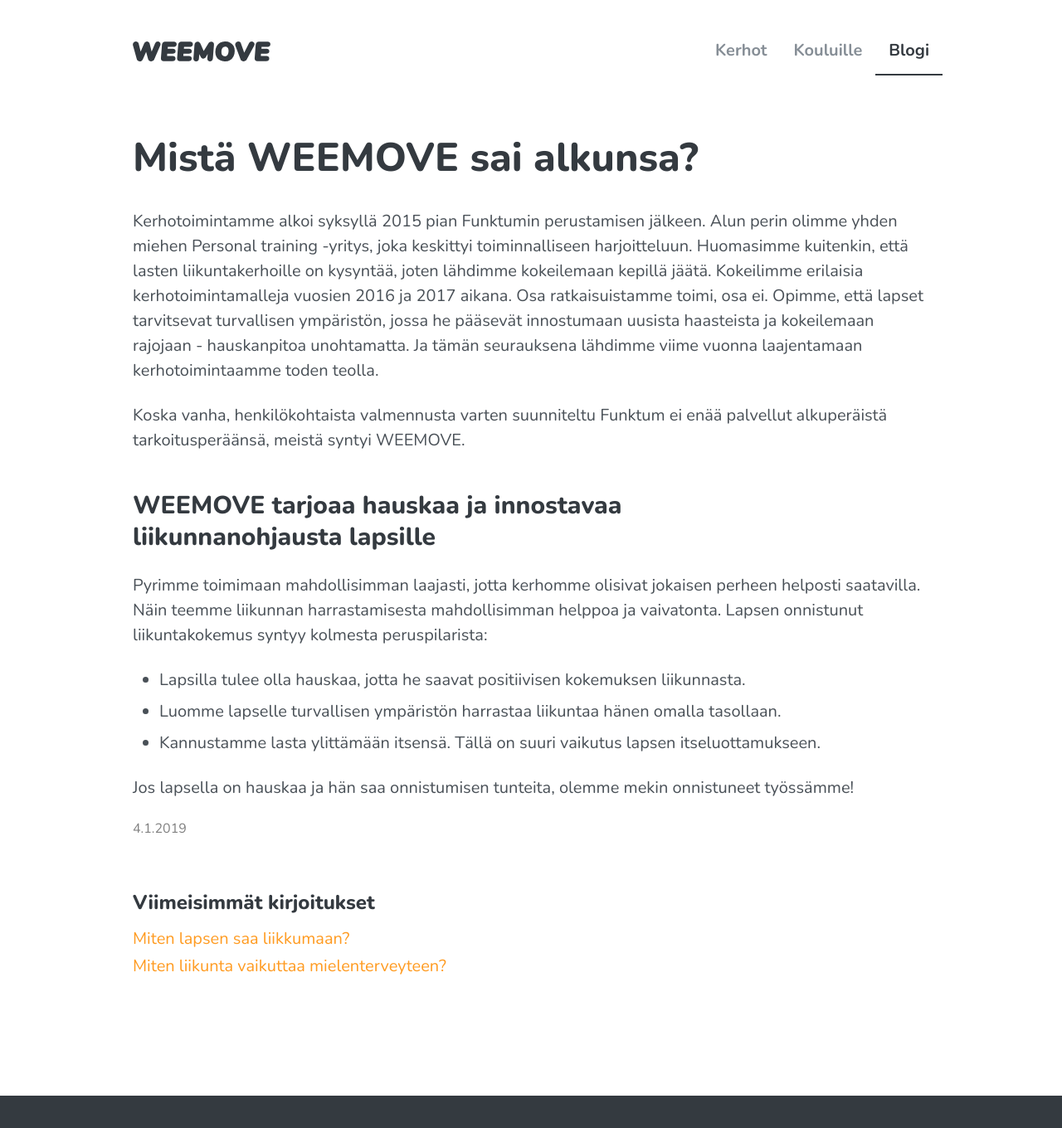
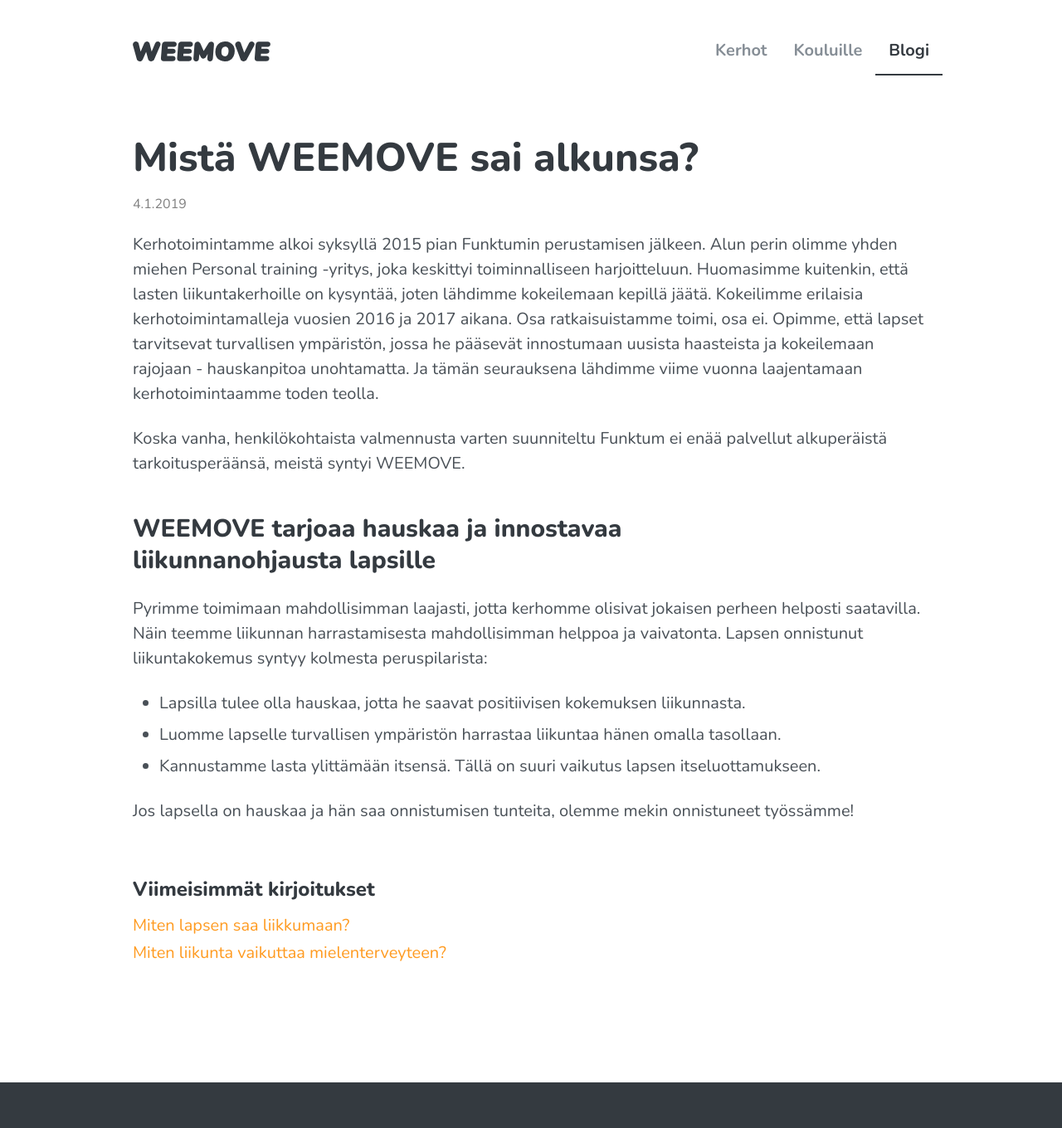
Before and after one commit to Funktum/weemove, a Jekyll site: the page built from _posts/2019-01-04-Mistä-WEEMOVE-sai-alkunsa.md, in a window 1280 px wide and 1400 px high. Shown: the top 1360 px of the window at 83% size. Built offline with Jekyll 4.4.1, drawn with Linux system fonts in a browser that asks for light colours; a script that is not in the unit is left out.

Commit message:
Move publish date under title in post template

```diff
--- a/_includes/post-meta.html
+++ b/_includes/post-meta.html
@@ -7,7 +7,7 @@
 <div>
   <span>{{ source.date | date: site.date_format }}</span>
   {% if include.readmore %}
-    <span>&middot;</span>
+    <span class="ph1">&middot;</span>
     <a class="link we-orange hover-we-dark-orange" href="{{ source.url | relative_url }}">{{site.data.strings.readmore.fi}} &rarr;</a>
   {% endif %}
 </div>
--- a/_layouts/post.html
+++ b/_layouts/post.html
@@ -3,18 +3,18 @@
 ---
 <div class="mw8 center ph4 pv6-ns pv4">
 
-  <h1 class="f1-ns f2 fw8 lh-title mt4">{{ page.title | escape }}</h1>
+  <h1 class="f1-ns f2 fw8 lh-title mt4 mb3">{{ page.title | escape }}</h1>
+  <div class="f5 black-50 mb3">
+    {%- include post-meta.html -%}
+  </div>
 
   {% unless page.image == site.defaults[0]['values'].image %}
-    <img class="w-100 mv3" src="{{ page.image }}" alt="{{ page.title | escape }}" />
+    <img class="db w-100 mv4" src="{{ page.image }}" alt="{{ page.title | escape }}" />
   {% endunless %}
   <div class="nested-content">
     {{ content }}
   </div>
 
-  <div class="f5 black-50">
-    {%- include post-meta.html -%}
-  </div>
 
   {%- if site.disqus.shortname -%}
     <div class="mt5">
```
